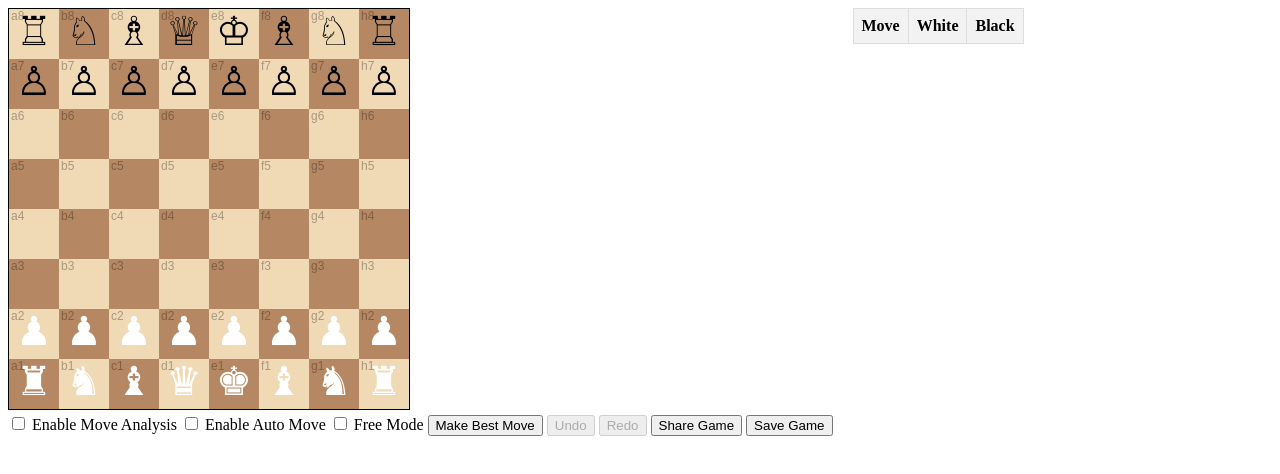
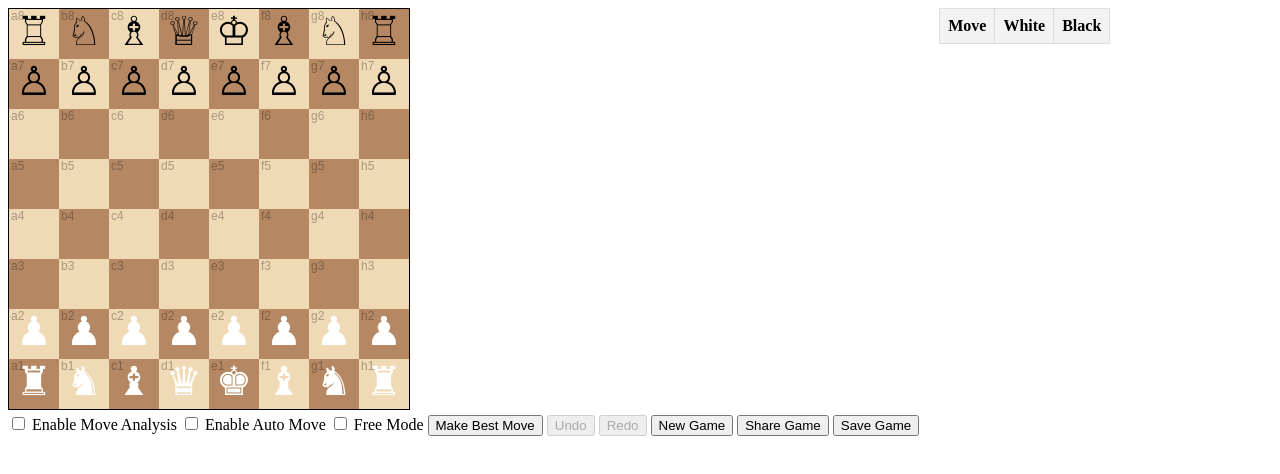
Before and after one commit to ibramich3/KnightBot, a plain HTML site: page index.html in a window 1280 px wide. Drawn offline with Linux system fonts and the light colour scheme.

Commit message:
Update index.html

```diff
--- a/index.html
+++ b/index.html
@@ -43,6 +43,7 @@
             <button id="bestMoveButton" onclick="makeBestMove()">Make Best Move</button>
             <button id="undoButton" onclick="undoMove()">Undo</button>
             <button id="redoButton" onclick="redoMove()">Redo</button>
+            <button id="new-game-button">New Game</button>
             <button id="shareButton" onclick="shareGame()">Share Game</button>
             <button id="saveButton" onclick="saveGameToLocalStorage()">Save Game</button>
         </div>
```
